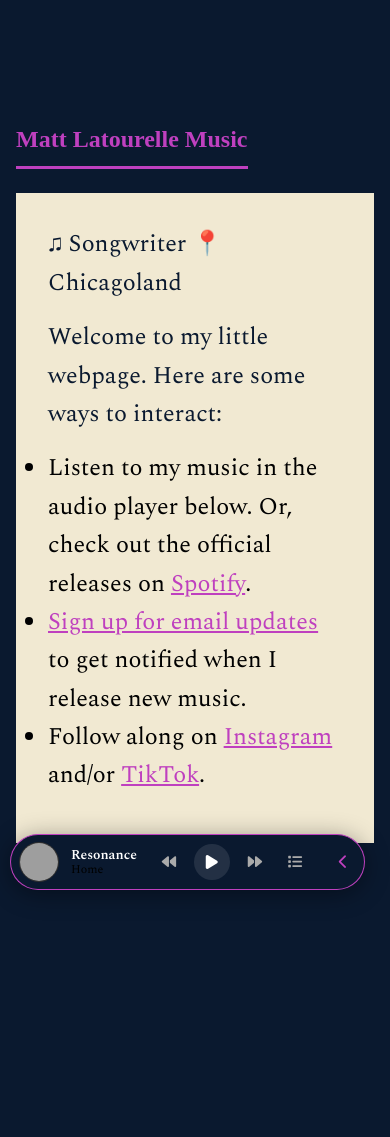
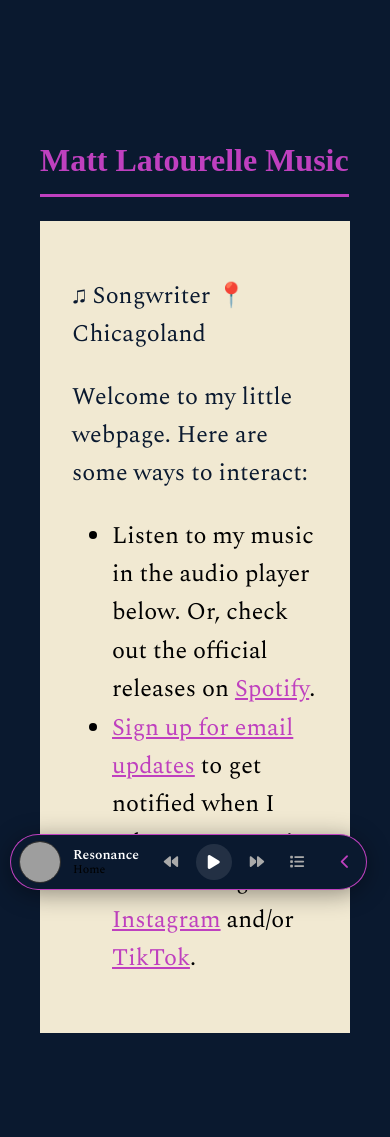
Before and after one commit to mlato/letter-l-music, a Jekyll site: the page built from index.html, in a window 390 px wide. Built offline with Jekyll 4.4.1, drawn with Linux system fonts in a browser that asks for light colours; some web fonts are replaced; before the commit the page ends 923 px from its top, so only the background shows below that; grey boxes are pictures that could not be loaded.

Commit message:
Update style.css
mix mobile styles(?)

```diff
--- a/assets/css/style.css
+++ b/assets/css/style.css
@@ -5,12 +5,6 @@
   --purple: #BF40BF;
   --beige: #F1E9D2;
   --gray: #8892B0;
-}
-
-* {
-  margin: 0;
-  padding: 0;
-  box-sizing: border-box;
 }
 
 body {
@@ -81,22 +75,6 @@
   font-family: 'Spectral', monospace;
   color: var(--navy);
 }
-
-/* Mobile Responsive */
-@media (max-width: 768px) {
-  .nav-container {
-    flex-direction: column;
-    gap: 1rem;
-    padding: 1rem;
-  }
-
-  .container {
-    padding: 120px 1rem 1rem;
-  }
-
-  .section h1 {
-    font-size: 1.5rem;
-  }
 
 /* Music Player */
         /* --- LITE VARIABLES --- */
```
